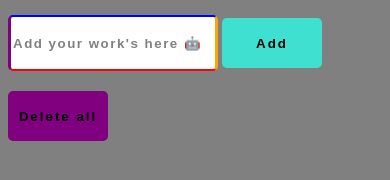
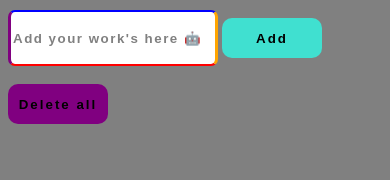
Before and after one commit to arun-pandian001/JS-Todo-App, a plain HTML site: page index.html in a window 390 px wide. Drawn offline with Linux system fonts and the light colour scheme.

Commit message:
updated styles on buttns

```diff
--- a/todo.css
+++ b/todo.css
@@ -3,13 +3,13 @@
 @media (max-width: 768px){
 
     #inp{
-        width: 90%;
-        margin-bottom: 10px;
+        width: 70%;
+        margin-bottom: 8px;
     }
 
     #btn,
     #dell{
-        width: 45%;
+        width: 40%;
         margin-top: 10px;
     }
 
@@ -31,13 +31,13 @@ div{
             border-right: 3px solid orange;
             height: 50px;
             width: 200px;
-            border-radius: 5px;
+            border-radius: 7px;
         }
         #btn{
 
            background-color: turquoise;
-            height: 50px;
-            border-radius: 5px;
+            height: 40px;
+            border-radius: 10px;
               letter-spacing: 2px;
              font-weight: bold;
             width: 100px;
@@ -49,8 +49,8 @@ div{
               background-color: purple;
               letter-spacing: 2px;
               font-weight: bold;
-            height: 50px;
-            border-radius: 5px;
+            height: 40px;
+            border-radius: 10px;
             width: 100px;
         }
         #l{ background-color: darkslategray;
```
